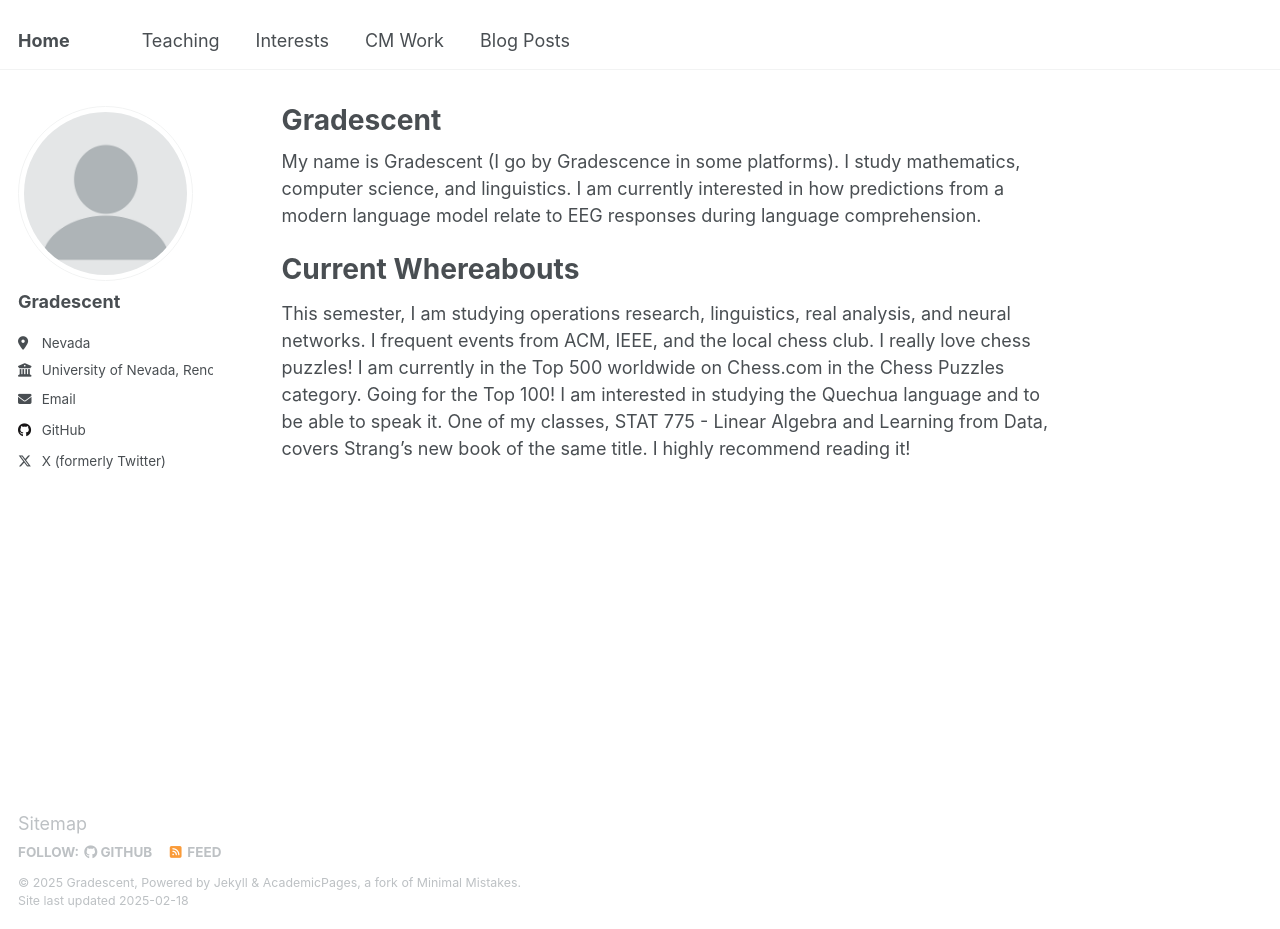
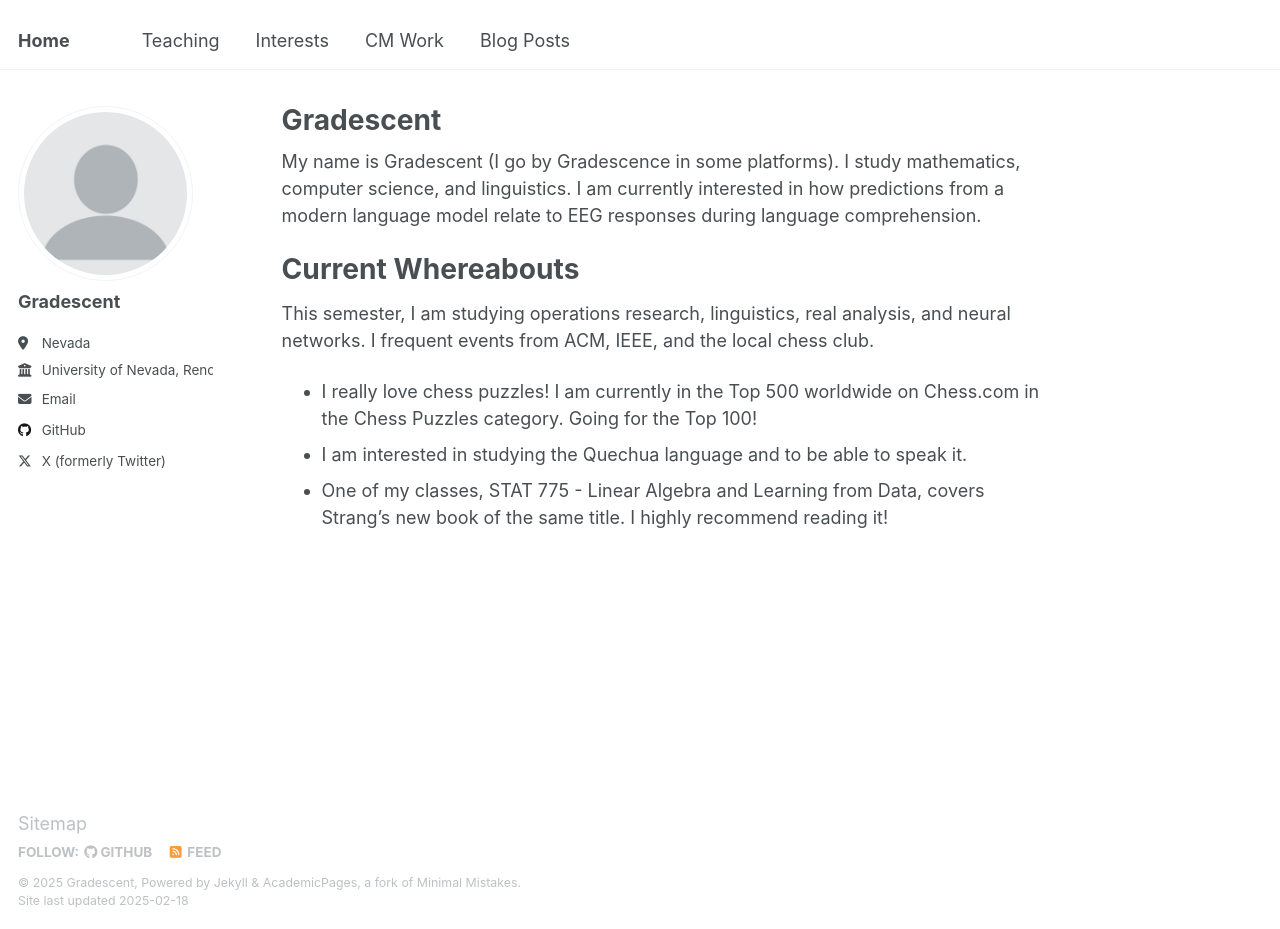
Before and after one commit to mikealmacera/mikealmacera.github.io, a Jekyll site: the page built from _pages/about.md, in a window 1280 px wide and 929 px high. Built offline with Jekyll 4.4.1, drawn with Linux system fonts in a browser that asks for light colours.

```diff
--- a/_pages/about.md
+++ b/_pages/about.md
@@ -12,6 +12,6 @@ My name is Gradescent (I go by Gradescence in some platforms). I study mathemati
 Current Whereabouts
 ======
 This semester, I am studying operations research, linguistics, real analysis, and neural networks. I frequent events from ACM, IEEE, and the local chess club.
-I really love chess puzzles! I am currently in the Top 500 worldwide on Chess.com in the Chess Puzzles category. Going for the Top 100!
-I am interested in studying the Quechua language and to be able to speak it.
-One of my classes, STAT 775 - Linear Algebra and Learning from Data, covers Strang's new book of the same title. I highly recommend reading it!
+- I really love chess puzzles! I am currently in the Top 500 worldwide on Chess.com in the Chess Puzzles category. Going for the Top 100!
+- I am interested in studying the Quechua language and to be able to speak it.
+- One of my classes, STAT 775 - Linear Algebra and Learning from Data, covers Strang's new book of the same title. I highly recommend reading it!
```
